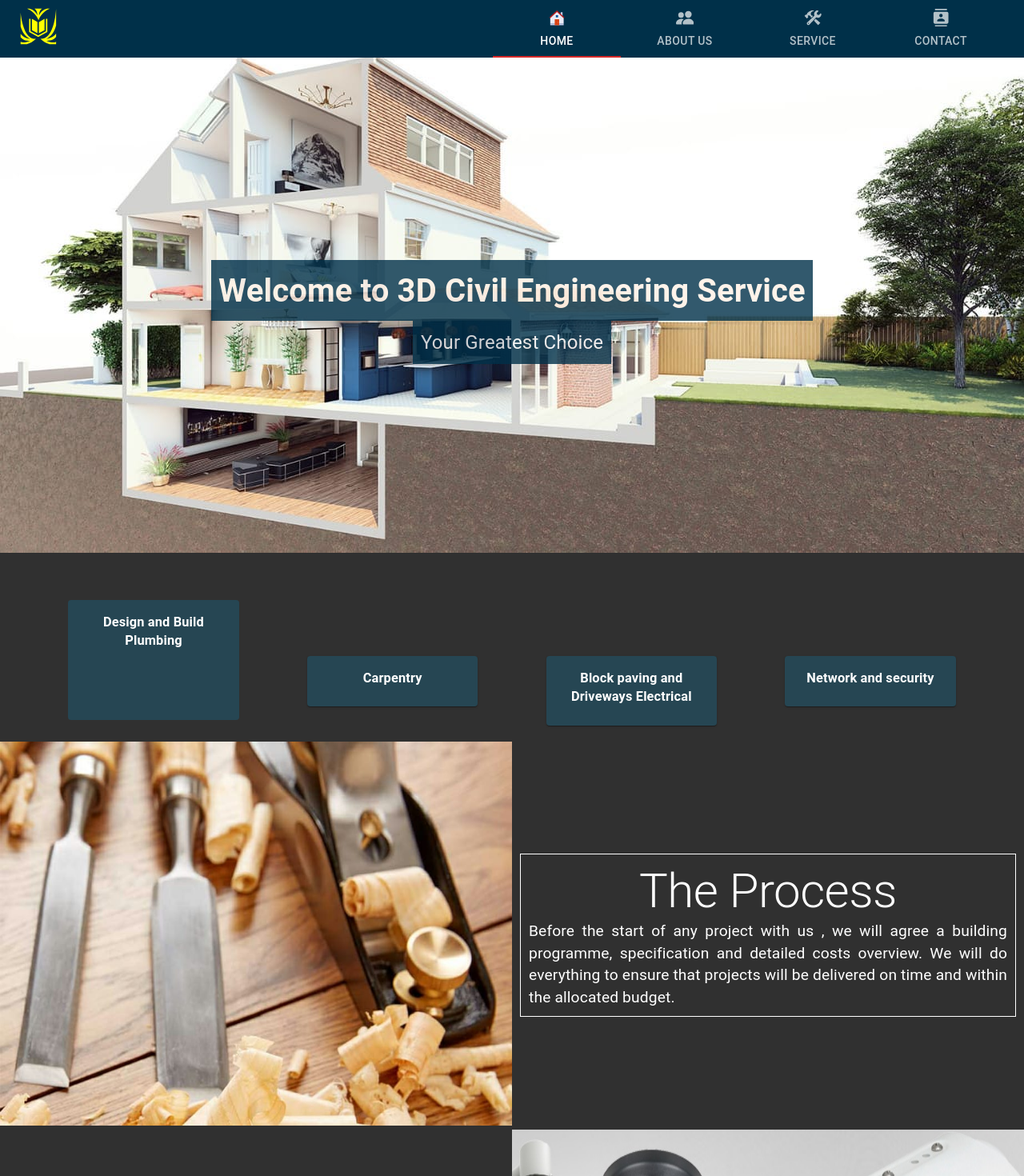
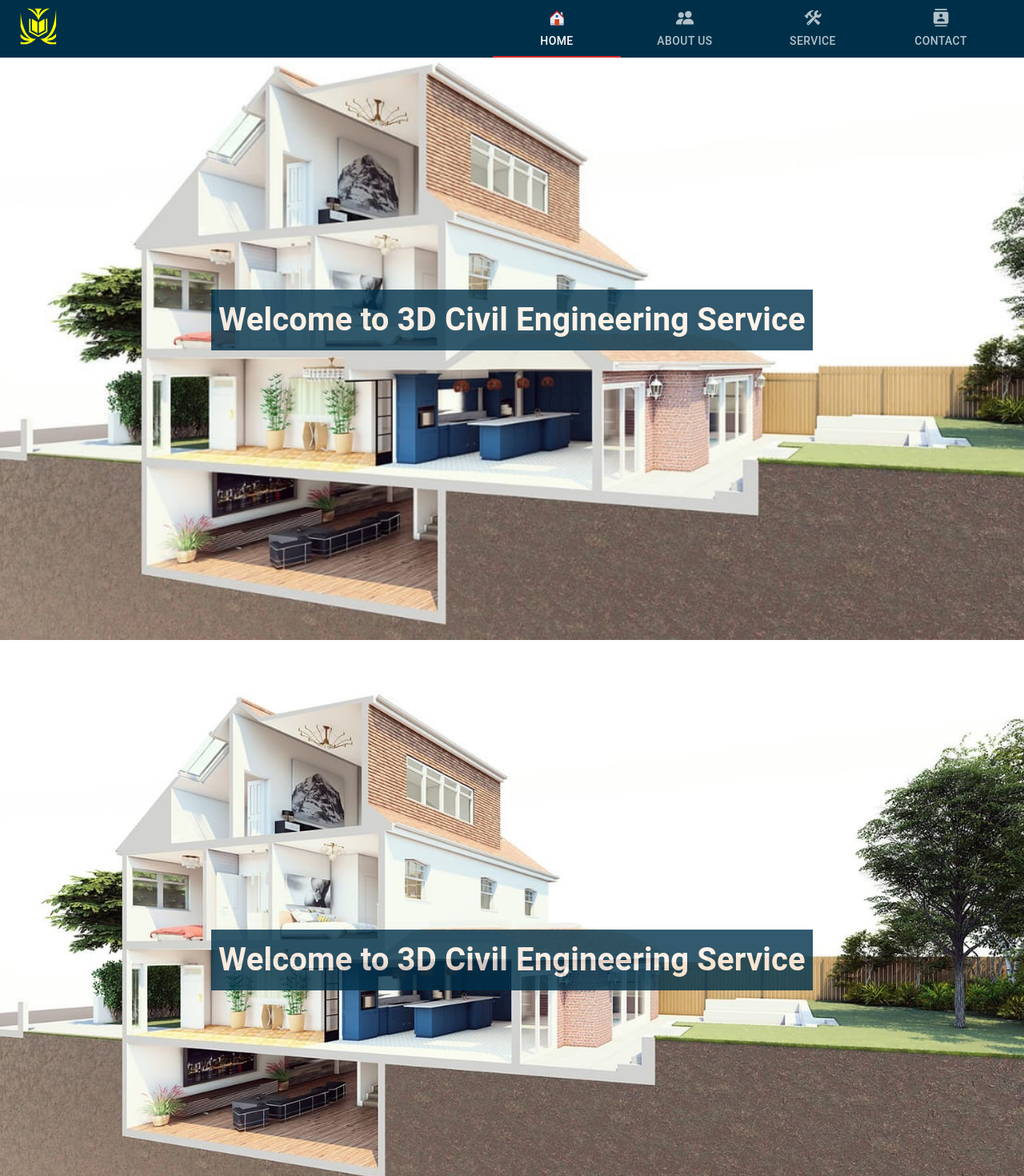
Before and after one commit to rajgthub/constructionservice, a React (Create React App) app: page / in a window 1280 px wide. Shown: the top 1470 px of the page at 80% size. Built offline with nearby package versions, Linux system fonts and the light colour scheme.

Commit message:
Reposition image with fixed size.

```diff
--- a/src/components/HomeBanner/HomeBanner.js
+++ b/src/components/HomeBanner/HomeBanner.js
@@ -5,14 +5,10 @@ import IconsGrid from '../IconsGrid/IconsGrid';
 import landing from '../../img/landingsmall.jpeg';
 const useStyles = makeStyles(theme => ({
   conatainer: {
-    // height: '50rem',
     background: `url(
       ${landing}
     )`,
-    // backgroundRepeat: 'no-repeat',
     backgroundAttachment: 'fixed',
-    // backgroundSize: 'cover',
-    // backgroundPosition: '50% 50%',
     display: 'flex',
     alignItems: 'center',
     justifyContent: 'center',
@@ -39,11 +35,13 @@ const HomeBanner = () => {
   return (
     <>
       <div className={classes.conatainer} id="home">
-        <Hidden mdDown>
+        <h1 className={classes.title}>Welcome to 3D Civil Engineering Service</h1>
+      </div>
+      <Hidden mdDown>
+        <div className={classes.conatainer} id="home-small">
           <h1 className={classes.title}>Welcome to 3D Civil Engineering Service</h1>
-          <p className={classes.text}>Your Greatest Choice</p>
-        </Hidden>
-      </div>
+        </div>
+      </Hidden>
       <IconsGrid />
       <MainContent />
     </>
--- a/src/index.css
+++ b/src/index.css
@@ -3,7 +3,10 @@
   padding: 0;
   box-sizing: border-box;
 }
-#home{
+#home, #home-small{
   height: 100vh;
   background-repeat: no-repeat;
 }
+#home{
+  background-size: cover;
+}
```
